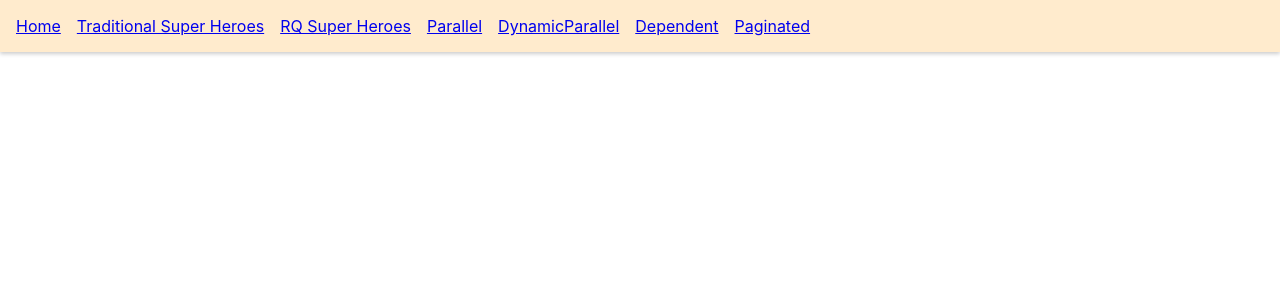
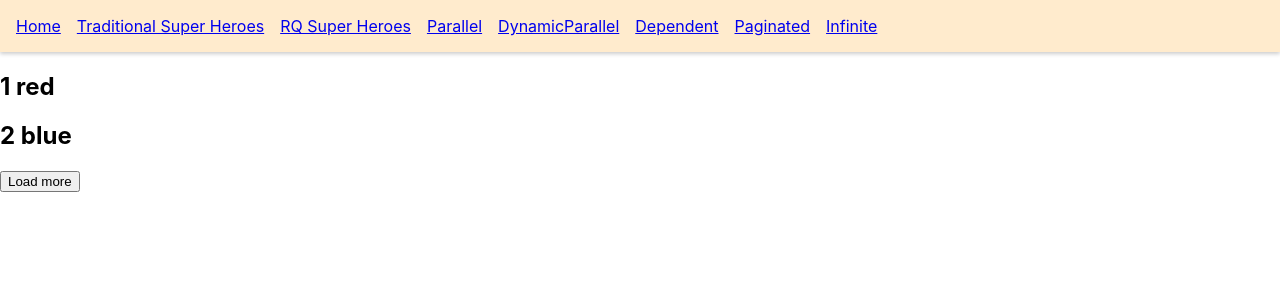
Before and after one commit to moonhopark/react-query-tutorial, a React (Create React App) app: page /rq-infinite in a window 1280 px wide. Shown: the top 300 px of the page. Built offline with nearby package versions, Linux system fonts and the light colour scheme; data requests are answered from the project's data file; the HTML template or start-up script is replaced by a standard one.

Commit message:
Feat: Infinite queries

```diff
--- a/src/App.js
+++ b/src/App.js
@@ -11,6 +11,7 @@
 import './App.css';
 import DependentQueriesPage from './components/DependentQueries.page';
 import PaginatedQueriesPage from './components/PaginatedQueries.page';
+import InfiniteQueriesPage from './components/InfiniteQueries.page';
 
 const queryClient = new QueryClient();
 
@@ -42,9 +43,14 @@
               <li>
                 <Link to="/rq-paginated">Paginated</Link>
               </li>
+              <li>
+                <Link to="/rq-infinite">Infinite</Link>
+              </li>
             </ul>
           </nav>
           <Routes>
+            <Route path="/rq-infinite" element={<InfiniteQueriesPage />} />
+
             <Route path="/rq-paginated" element={<PaginatedQueriesPage />} />
 
             <Route path="/rq-dependent" element={<DependentQueriesPage email="vishwas@example.com" />} />
--- /dev/null
+++ b/src/components/InfiniteQueries.page.js
@@ -0,0 +1,57 @@
+import { useInfiniteQuery } from 'react-query';
+import axios from 'axios';
+import { Fragment } from 'react';
+
+const fetchColors = ({ pageParam = 1 }) => {
+  return axios.get(`http://localhost:4000/colors?_limit=2&_page=${pageParam}`);
+};
+
+const InfiniteQueriesPage = () => {
+  const { isLoading, isError, error, data, hasNextPage, fetchNextPage, isFetching, isFetchingNextPage } = useInfiniteQuery(
+    ['colors'],
+    fetchColors,
+    {
+      getNextPageParam: (_lastPage, pages) => {
+        if (pages.length < 4) {
+          return pages.length + 1;
+        } else {
+          return undefined;
+        }
+      },
+    }
+  );
+
+  if (isLoading) {
+    return <h2>Loading...</h2>;
+  }
+
+  if (isError) {
+    return <h2>{error.message}</h2>;
+  }
+
+  return (
+    <>
+      <div>
+        {data?.pages.map((group, i) => {
+          return (
+            <Fragment key={i}>
+              {group.data.map((color) => (
+                <h2 key={color.id}>
+                  {color.id} {color.label}
+                </h2>
+              ))}
+            </Fragment>
+          );
+        })}
+      </div>
+      <div>
+        <button disabled={!hasNextPage} onClick={fetchNextPage}>
+          Load more
+        </button>
+      </div>
+      <div>{isFetching && !isFetchingNextPage ? 'Fetching...' : null}</div>
+    </>
+  );
+};
+
+export default InfiniteQueriesPage;
```
